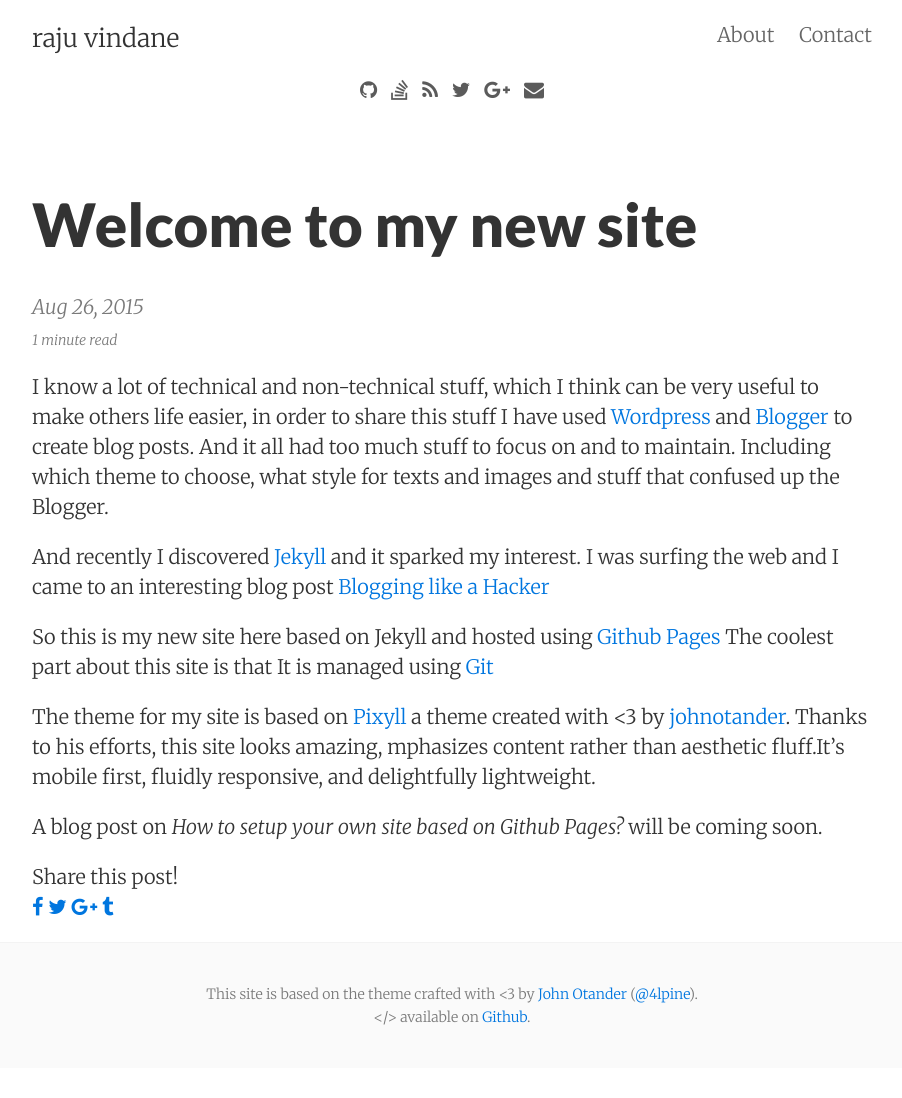
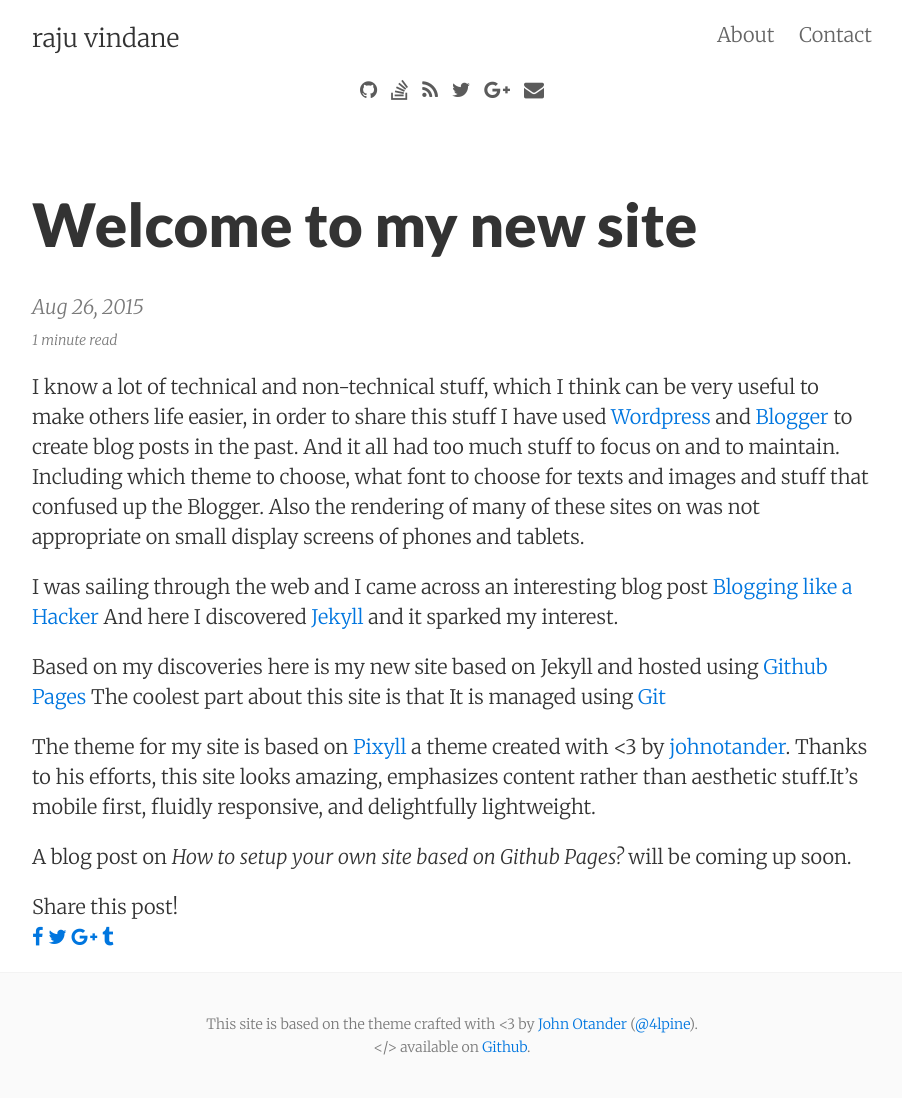
Before and after one commit to manishsharma93/rajuvindane.github.io, a Jekyll site: the page built from _posts/2015-08-26-welcome-to-my-new-site.md, in a window 1280 px wide. Shown: the whole page, without its empty margins (188-1090 px from the left). Built offline with Jekyll 4.4.1, drawn with Linux system fonts in a browser that asks for light colours; nearby versions of some CDN libraries; before the commit the page ends 1068 px from its top, so only the background shows below that.

Commit message:
Modified the blog post

```diff
--- a/_posts/2015-08-26-welcome-to-my-new-site.md
+++ b/_posts/2015-08-26-welcome-to-my-new-site.md
@@ -1,22 +1,28 @@
 ---
 layout:     post
 title:      Welcome to my new site
-date:       2015-08-26 12:31:19
+date:       2015-08-26 16:42:19
 summary:    Moving on from wordpress based sites to Jekyll
 categories: jekyll pixyll
 ---
 
-I know a lot of technical and non-technical stuff, which I think can be very useful to make others life easier, in order to share this stuff I have used [Wordpress](wordpress.com) and [Blogger](blogspot.com) to create blog posts.
-And it all had too much stuff to focus on and to maintain. Including which theme to choose, what style for texts and images and stuff that confused up the Blogger.
+I know a lot of technical and non-technical stuff, which I think can be very useful
+to make others life easier, in order to share this stuff I have used [Wordpress](wordpress.com)
+and [Blogger](blogspot.com) to create blog posts in the past. And it all had too
+much stuff to focus on and to maintain. Including which theme to choose, what
+font to choose for texts and images and stuff that confused up the Blogger.
+Also the rendering of many of these sites on was not appropriate on small display
+screens of phones and tablets.
 
-And recently I discovered [Jekyll](jekyllrb.com) and it sparked my interest.
-I was surfing the web and I came to an interesting blog post [Blogging like a Hacker](http://tom.preston-werner.com/2008/11/17/blogging-like-a-hacker.html)
+I was sailing through the web and I came across an interesting blog post
+[Blogging like a Hacker](http://tom.preston-werner.com/2008/11/17/blogging-like-a-hacker.html)
+And here I discovered [Jekyll](jekyllrb.com) and it sparked my interest.
 
-So this is my new site here based on Jekyll and hosted using [Github Pages](https://pages.github.com/)
+Based on my discoveries here is my new site based on Jekyll and hosted using [Github Pages](https://pages.github.com/)
 The coolest part about this site is that It is managed using [Git](http://www.git-scm.com/)
 
 The theme for my site is based on [Pixyll](http://pixyll.com) a theme created with
 <3 by [johnotander](http://johnotander.com). Thanks to his efforts, this site looks amazing,
-mphasizes content rather than aesthetic fluff.It’s mobile first, fluidly responsive, and delightfully lightweight.
+emphasizes content rather than aesthetic stuff.It’s mobile first, fluidly responsive, and delightfully lightweight.
 
-A blog post on _How to setup your own site based on Github Pages?_ will be coming soon.
+A blog post on _How to setup your own site based on Github Pages?_ will be coming up soon.
```
